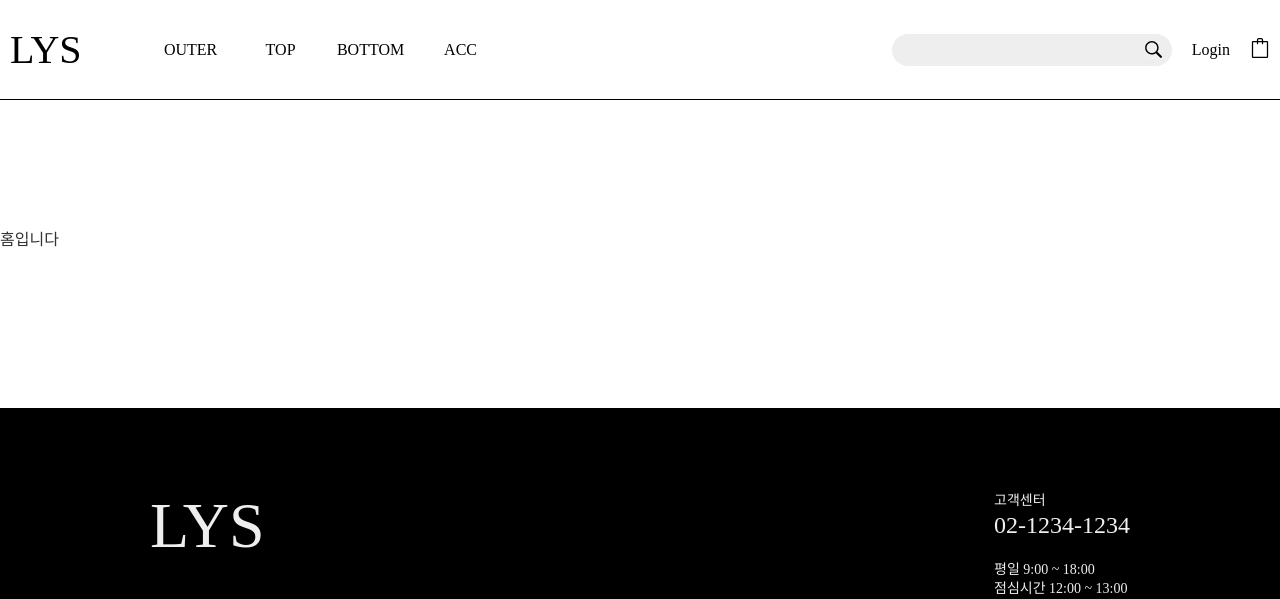
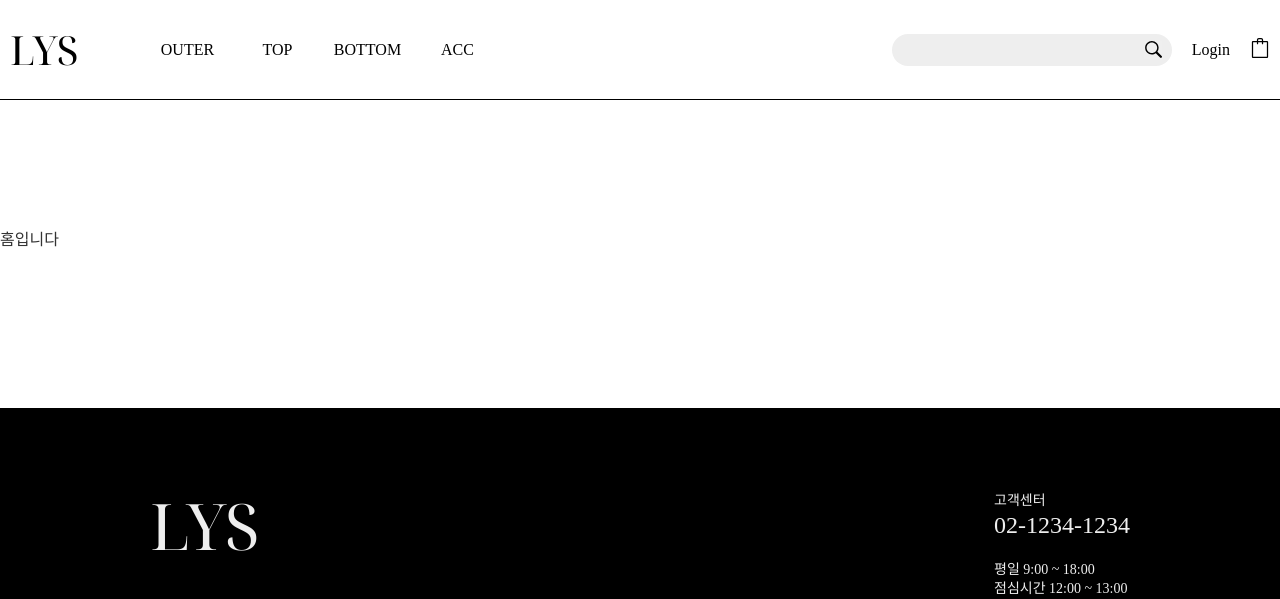
Before and after one commit to SuperMiniBeans/Front, a React (Create React App) app: page / in a window 1280 px wide. Shown: the top 599 px of the page. Built offline with nearby package versions, Linux system fonts and the light colour scheme.

Commit message:
[STYLE] 폰트 추가

```diff
--- a/src/styles/GlobalStyle.js
+++ b/src/styles/GlobalStyle.js
@@ -36,6 +36,7 @@ const GlobalStyle = createGlobalStyle`
 
   h1 {
     font-size: 40px;
+    font-family: 'Noto Serif Display', serif;
   }
 
   h2 {
```
